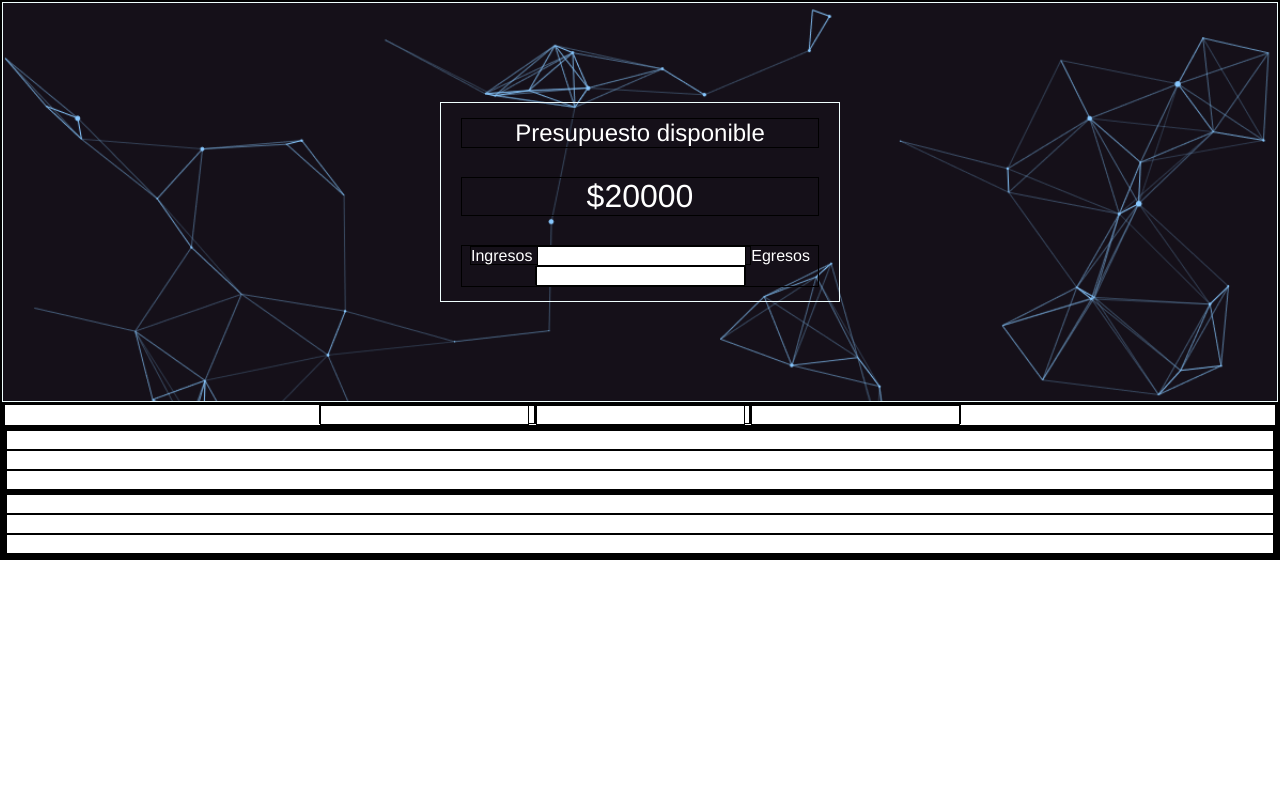
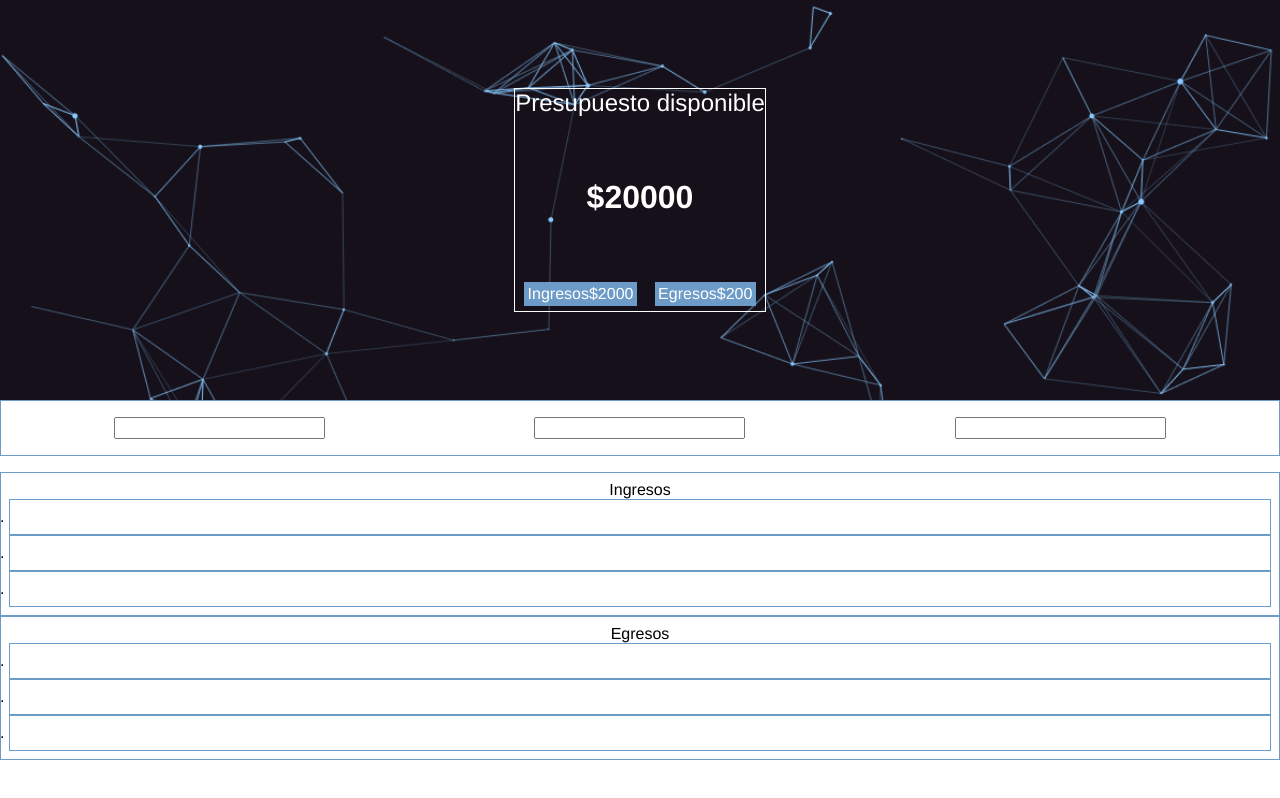
Before and after one commit to mickyrendon/presupuesto, a plain HTML site: page index.html in a window 1280 px wide. Drawn offline with Linux system fonts and the light colour scheme.

Commit message:
estilos html

```diff
--- a/css/style.css
+++ b/css/style.css
@@ -3,16 +3,19 @@
     padding: 0;
     box-sizing: border-box;
     font: 500 1rem helvetica;
-    border:1px solid black;
     text-align: center;
 }
 /* estilos compartidos */
-header, .h1-container{
+header, .h1-container, .data-container{
     display: flex;
     flex-flow: column wrap;
     justify-content:flex-start;
     align-content: center;
     border-color: azure;
+}
+/* sacando algunos estilos compartidos a un par de elementos */
+h1, h3, h4, span{
+    border: none;
 }
 header{
     height: 400px;
@@ -22,24 +25,86 @@ header{
     color: white;
 }
 .h1-container{
-    padding:0 20px;
-    width: 400px;
-    height: 200px;
+    /* padding:0 20rem; */
+    /* width: 400rem; */
+    height: 14rem;
+    justify-content: space-between;
+    border:1px solid currentColor;
+}
+/* h3{
+    font-size: 1.5rem;
+} */
+h1{
+    font-size: 2rem;
+    font-weight: bold;
+}
+.data-label{
+    margin: 0.3rem 0;
+    padding: 0.2rem;
+    width: 12rem;
+    display: flex;
+    flex-flow: row wrap;
+    justify-content: space-around;
+    background-color: #6c9bc7;
+}
+
+/* nav */
+.inputs-container, .ingresos, .egresos, li{
+    padding: 0.5rem;
+    border:solid 0.1rem #6c9bc7;
+}
+.form-container{
+    display: flex;
+    flex-flow: row wrap;
     justify-content: space-around;
 }
-h3{
-    font-size: 1.5rem;
-}
-h1{
-    font-size: 2rem;
-}
-.data-container{
-    /* display: block; */
+.form-container label{
+    margin: 0.5rem 0;
 }
 
+/* resumenes de gastos */
+.resumenes{
+    margin: 1rem 0 0;
+    display: flex;
+    flex-flow:column wrap;
+    justify-content: space-around;
 
+}
+.ingresos{
+
+}
+.egresos{
+
+}
 @media (min-width:300px){
+    *{
+        font-size: 1rem;
+    }
     header{
-        justify-content: center;
+        justify-content:space-evenly;
     }
+    .h1-container{
+    /* height: 12rem; */
+
+    }
+    .data-container{
+        width: auto;
+        display: flex;
+        flex-flow: row wrap;
+        justify-content: space-around;
+    }
+
+    /* necesita ser row  */
+    .data-label{
+        /* margin: 2rem; */
+        width: auto;
+    }
+
+    h3{
+        font-size: 1.5rem;
+    }
+    h1{
+        font-size: 2rem;
+    }
+
 }
--- a/index.html
+++ b/index.html
@@ -15,18 +15,21 @@
             <h3>Presupuesto disponible</h3>
             <h1>$20000</h1>
             <div class="data-container">
-                <label for="">Ingresos
-                    <input type="text">
-                </label>Egresos
-                <label for="">
-                    <input type="text">
-                </label>
+                <div class="data-label">
+                    <h4>Ingresos</h4>
+                    <span id="ing" class="data-input">$2000</span>
+                </div>
+                <div class="data-label">
+                    <h4>Egresos</h4>
+                    <span id="ing" class="data-input">$200</span>
+                </div>
+
             </div>
         </div>
     </header>
     <main>
         <section class="inputs-container">
-            <form action="">
+            <form action="" class="form-container">
                 <label for="">
                     <input type="text">
                 </label>
@@ -38,16 +41,16 @@
                 </label>
             </form>
         </section>
-        <section>
+        <section class="resumenes">
             <div class="ingresos">
-                <ol>
+                <ol>Ingresos
                     <li></li>
                     <li></li>
                     <li></li>
                 </ol>
             </div>
             <div class="egresos">
-                <ol>
+                <ol>Egresos
                     <li></li>
                     <li></li>
                     <li></li>
```
